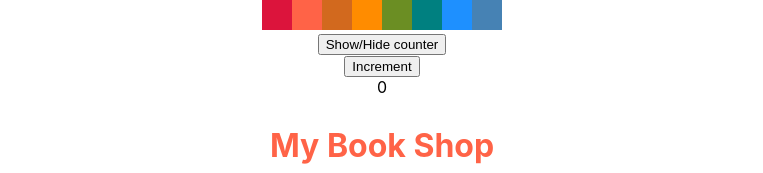
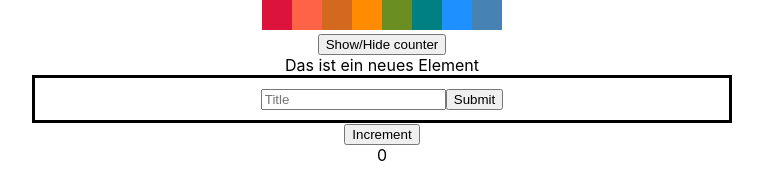
Before and after one commit to andrekovac/react-workshop-20230111, a React (Create React App) app: page / in a window 1280 px wide. Shown: the top 173 px of the page, without its empty margins (258-1021 px from the left). Built offline with nearby package versions, Linux system fonts and the light colour scheme.

Commit message:
ref demo

```diff
--- a/src/App.tsx
+++ b/src/App.tsx
@@ -3,7 +3,7 @@ import "./App.css";
 import { MyOldFashionedComponent } from "./components/OldFashionedComponent";
 import { AppHeader, myString } from "./components/AppHeader";
 
-import { useState } from "react";
+import { useEffect, useRef, useState } from "react";
 import { Theme, ThemeContext } from "./domain/theme";
 import { ThemeEditor } from "./components/ThemeEditor";
 import { Outlet } from "react-router-dom";
@@ -19,8 +19,34 @@ const useCount = (): [boolean, () => void] => {
   return [showCounter, increment];
 };
 
+const UncontrolledForm = () => {
+  const inputRef = useRef<HTMLInputElement>(null);
+  return (
+    <form
+      onSubmit={(event) => {
+        event.preventDefault();
+        console.log(inputRef.current!.value);
+      }}
+    >
+      <input type="text" placeholder="Title" ref={inputRef} />
+      <button type="submit">Submit</button>
+    </form>
+  );
+};
+
 const App = () => {
   const [showCounter, increment] = useCount();
+
+  const meinDiv = useRef<HTMLDivElement>(null);
+  // const meineZahl = useRef<number>(0);
+  // const [myNumber, setMyNumber] = useState(0);
+
+  useEffect(() => {
+    console.log("referenz des div elements", meinDiv.current?.innerHTML);
+
+    // meineZahl.current++;
+    // setMyNumber(myNumber + 1);
+  }, []);
 
   const [primaryColor, setPrimaryColor] = useState("tomato");
   const theme: Theme = {
@@ -35,6 +61,18 @@ const App = () => {
         <div>
           <button onClick={increment}>Show/Hide counter</button>
         </div>
+
+        <div ref={meinDiv}>Das ist ein neues Element</div>
+
+        <div
+          style={{
+            border: "3px solid black",
+            padding: "10px",
+          }}
+        >
+          <UncontrolledForm />
+        </div>
+
         {showCounter && <Counter />}
         <AppHeader title="My Book Shop" />
         <MyOldFashionedComponent />
```
